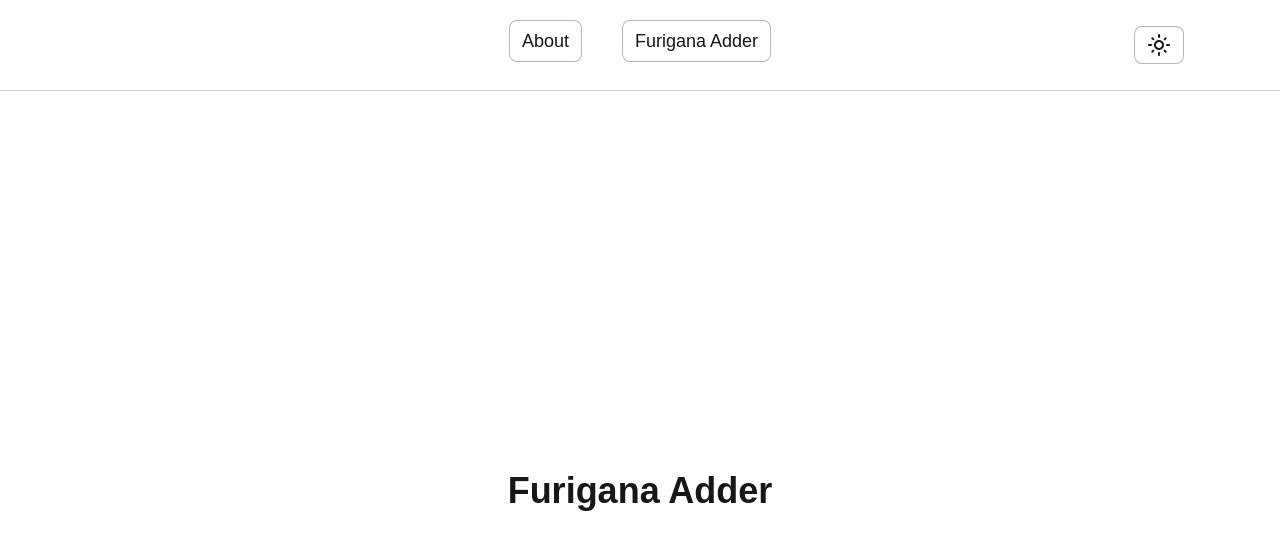
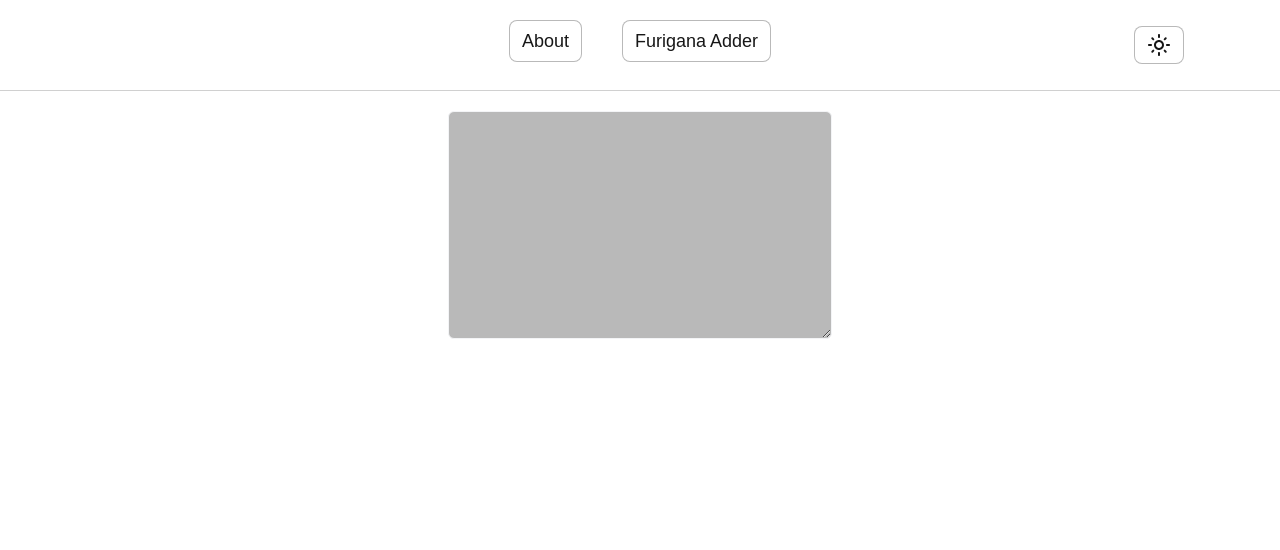
Before and after one commit to Jinxy2004/japanese-playground, a Next.js app: page /furigana-adder in a window 1280 px wide. Shown: the top 550 px of the page. Built offline with nearby package versions, Linux system fonts and the light colour scheme.

Commit message:
Added text input box

```diff
--- a/app/furigana-adder/page.tsx
+++ b/app/furigana-adder/page.tsx
@@ -1,7 +1,10 @@
 export default function FuriganaAdder() {
   return (
-    <div className="flex h-screen items-center justify-center">
-      <h1 className="text-4xl font-bold">Furigana Adder</h1>
+    <div className="flex h-screen items-start justify-center py-5">
+      <textarea
+        className="w-[30%] h-[30%] bg-foreground/30 border border-gray-100 rounded-md px-3
+      align-text-top"
+      ></textarea>
     </div>
   );
 }
```
